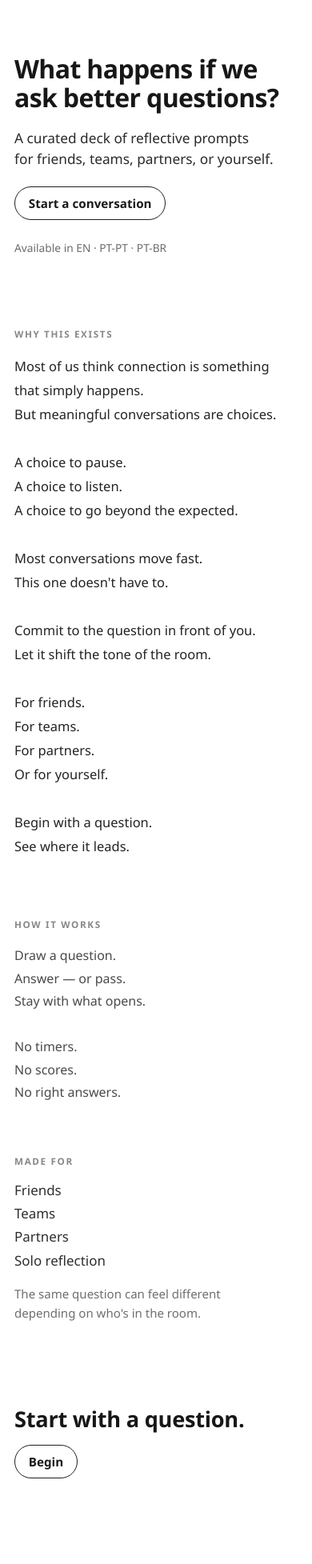
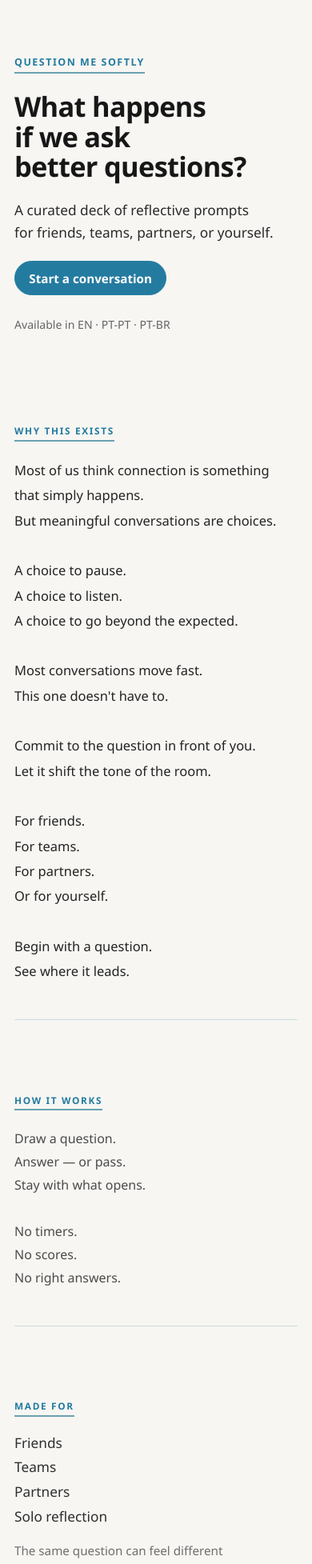
Before and after one commit to carlarsmendes/questionmesoftly_v2, a Next.js app in the folder question-me-softly/: page / in a window 390 px wide. Shown: the top 1955 px of the page at 80% size. Before the commit the page ends 1916 px from the top, so only its background shows below. Built offline with nearby package versions, Linux system fonts and the light colour scheme.

Commit message:
style: refine landing spacing, brand accents, and footer metadata

```diff
--- a/question-me-softly/src/app/page.module.css
+++ b/question-me-softly/src/app/page.module.css
@@ -1,80 +1,111 @@
 .page {
+  --accent-primary: #247ba0;
+  --accent-secondary: #69a2b0;
+  --text-main: #171717;
+  --text-soft: #4b4b4b;
+  --divider: rgba(105, 162, 176, 0.3);
+
   min-height: 100svh;
   max-width: 700px;
   margin: 0 auto;
-  padding: 72px 24px 88px;
+  padding: 92px 26px 96px;
   font-family: "Avenir Next", Avenir, "Segoe UI", sans-serif;
-  color: #171717;
-  background: #fff;
+  color: var(--text-main);
+  background: #f7f6f3;
 }
 
 .hero {
   display: flex;
   flex-direction: column;
-  gap: 1.25rem;
-  padding-top: 1rem;
-  margin-bottom: 7rem;
+  gap: 1.35rem;
+  padding-top: 0.2rem;
+  margin-bottom: 8.7rem;
+}
+
+.brand {
+  width: fit-content;
+  font-size: 0.78rem;
+  font-weight: 700;
+  letter-spacing: 0.12em;
+  color: var(--accent-primary);
+  text-transform: uppercase;
+  border-bottom: 2px solid var(--accent-secondary);
+  padding-bottom: 0.25rem;
 }
 
 .headline {
-  font-size: clamp(2rem, 4.8vw, 3.25rem);
-  line-height: 1.12;
+  font-size: clamp(2.15rem, 5.1vw, 3.5rem);
+  line-height: 1.1;
   font-weight: 650;
   letter-spacing: -0.02em;
+  text-wrap: balance;
 }
 
 .subhead {
-  font-size: clamp(1.08rem, 2.2vw, 1.38rem);
-  line-height: 1.55;
+  font-size: clamp(1.08rem, 2.2vw, 1.36rem);
+  line-height: 1.62;
   color: #2a2a2a;
 }
 
 .primaryCta {
   display: inline-flex;
   width: fit-content;
-  border: 1px solid #1f1f1f;
+  border: 1px solid var(--accent-primary);
+  background: var(--accent-primary);
   border-radius: 999px;
-  padding: 0.62rem 1.05rem;
+  padding: 0.64rem 1.08rem;
   font-size: 0.95rem;
   font-weight: 600;
-  color: #1a1a1a;
+  color: #fff;
   text-decoration: none;
+  transition: background-color 140ms ease, border-color 140ms ease;
+}
+
+.primaryCta:hover {
+  background: var(--accent-secondary);
+  border-color: var(--accent-secondary);
 }
 
 .languages {
-  margin-top: 0.3rem;
-  font-size: 0.86rem;
-  color: #6c6c6c;
+  margin-top: 0.32rem;
+  font-size: 0.88rem;
+  color: #646464;
 }
 
 .section {
-  margin-bottom: 6.25rem;
+  margin-bottom: 7.2rem;
+  padding-bottom: 3.6rem;
+  border-bottom: 1px solid var(--divider);
 }
 
 .sectionLight {
-  margin-bottom: 5.4rem;
+  color: var(--text-soft);
 }
 
 .label {
-  font-size: 0.73rem;
+  width: fit-content;
+  font-size: 0.74rem;
   letter-spacing: 0.14em;
-  color: #888;
-  margin-bottom: 1.1rem;
-  font-weight: 650;
+  color: var(--accent-primary);
+  margin-bottom: 1.28rem;
+  font-weight: 700;
+  text-transform: uppercase;
+  border-bottom: 2px solid var(--accent-secondary);
+  padding-bottom: 0.23rem;
 }
 
 .body {
   text-align: left;
-  line-height: 1.82;
-  font-size: clamp(1.03rem, 2.1vw, 1.15rem);
+  line-height: 1.9;
+  font-size: clamp(1.03rem, 2.2vw, 1.16rem);
   color: #232323;
 }
 
 .bodyLight {
   text-align: left;
-  line-height: 1.78;
-  font-size: clamp(1rem, 2vw, 1.08rem);
-  color: #4a4a4a;
+  line-height: 1.82;
+  font-size: clamp(1rem, 2.1vw, 1.08rem);
+  color: var(--text-soft);
 }
 
 .list {
@@ -82,50 +113,80 @@
   margin: 0;
   padding: 0;
   display: grid;
-  gap: 0.38rem;
-  font-size: 1.06rem;
+  gap: 0.48rem;
+  font-size: 1.08rem;
   color: #2e2e2e;
 }
 
 .note {
-  margin-top: 1.15rem;
+  margin-top: 1.22rem;
   color: #6f6f6f;
-  line-height: 1.62;
-  font-size: 0.94rem;
+  line-height: 1.65;
+  font-size: 0.95rem;
 }
 
 .finalCta {
-  margin-top: 8.6rem;
+  margin-top: 10.4rem;
+  margin-bottom: 10.8rem;
   display: flex;
   flex-direction: column;
-  gap: 1rem;
+  gap: 1.2rem;
 }
 
 .finalLine {
-  font-size: clamp(1.7rem, 3.8vw, 2.3rem);
-  line-height: 1.2;
+  font-size: clamp(1.85rem, 4.1vw, 2.55rem);
+  line-height: 1.16;
   letter-spacing: -0.01em;
   font-weight: 650;
 }
 
+.footer {
+  border-top: 1px solid var(--divider);
+  padding-top: 1.35rem;
+  display: flex;
+  flex-direction: column;
+  gap: 0.36rem;
+}
+
+.footerBrand {
+  font-size: 0.94rem;
+  font-weight: 700;
+  color: #1f1f1f;
+}
+
+.footerMeta {
+  font-size: 0.84rem;
+  color: #727272;
+}
+
+.footerLink {
+  width: fit-content;
+  font-size: 0.84rem;
+  color: var(--accent-primary);
+  text-decoration: underline;
+  text-underline-offset: 0.18em;
+}
+
+.footerLink:hover {
+  color: var(--accent-secondary);
+}
+
 @media (max-width: 640px) {
   .page {
-    padding: 52px 18px 68px;
+    padding: 66px 18px 72px;
   }
 
   .hero {
-    margin-bottom: 5.7rem;
+    margin-bottom: 7.2rem;
   }
 
   .section {
-    margin-bottom: 4.7rem;
-  }
-
-  .sectionLight {
-    margin-bottom: 4rem;
+    margin-bottom: 5.7rem;
+    padding-bottom: 2.8rem;
   }
 
   .finalCta {
-    margin-top: 6.5rem;
+    margin-top: 8.4rem;
+    margin-bottom: 8.8rem;
   }
 }
--- a/question-me-softly/src/app/page.tsx
+++ b/question-me-softly/src/app/page.tsx
@@ -5,6 +5,7 @@ export default function Home() {
   return (
     <main className={styles.page}>
       <section className={styles.hero}>
+        <p className={styles.brand}>Question Me Softly</p>
         <h1 className={styles.headline}>What happens if we ask better questions?</h1>
         <p className={styles.subhead}>
           A curated deck of reflective prompts
@@ -43,7 +44,7 @@ export default function Home() {
         </div>
       </section>
 
-      <section className={styles.sectionLight}>
+      <section className={`${styles.section} ${styles.sectionLight}`}>
         <p className={styles.label}>HOW IT WORKS</p>
         <div className={styles.bodyLight}>
           <p>Draw a question.</p>
@@ -56,7 +57,7 @@ export default function Home() {
         </div>
       </section>
 
-      <section className={styles.sectionLight}>
+      <section className={`${styles.section} ${styles.sectionLight}`}>
         <p className={styles.label}>MADE FOR</p>
         <ul className={styles.list}>
           <li>Friends</li>
@@ -77,6 +78,14 @@ export default function Home() {
           Begin
         </Link>
       </section>
+
+      <footer className={styles.footer}>
+        <p className={styles.footerBrand}>Question Me Softly</p>
+        <p className={styles.footerMeta}>Available in EN · PT-PT · PT-BR</p>
+        <Link href="/privacy" className={styles.footerLink}>
+          Privacy
+        </Link>
+      </footer>
     </main>
   );
 }
--- a/question-me-softly/src/app/play/play.module.css
+++ b/question-me-softly/src/app/play/play.module.css
@@ -107,7 +107,7 @@
 }
 
 .localeButtonActive {
-  background: #3f3f3f;
+  background: #69a2b0;
   color: #fff;
 }
 
```
Also changed, not shown: question-me-softly/src/app/privacy/page.tsx (added, +24 -0 lines).
